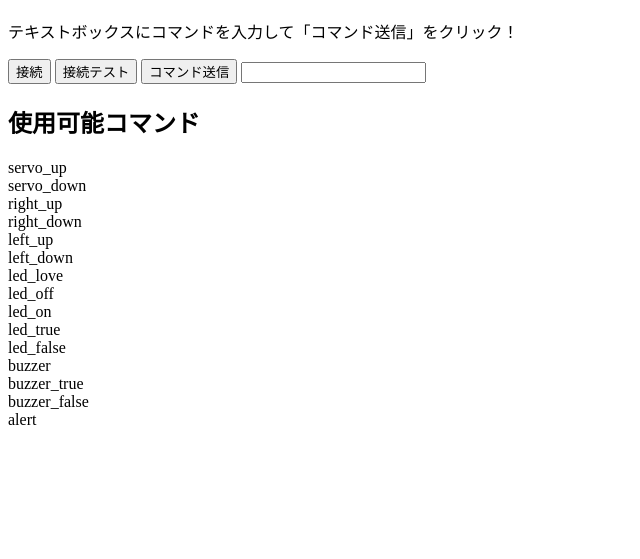
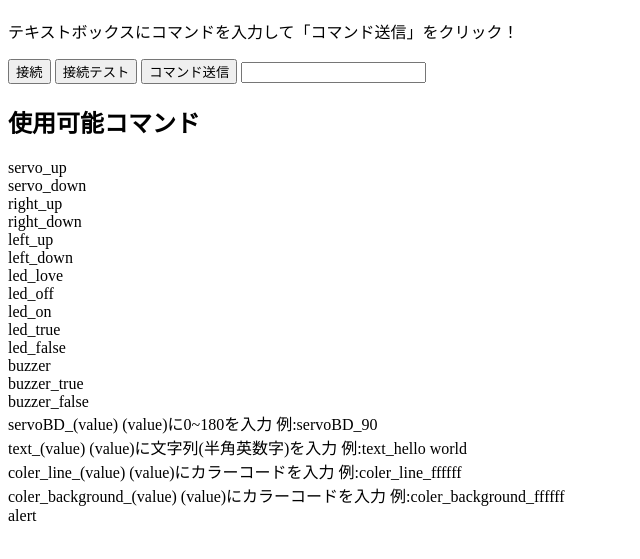
Before and after one commit to tairyou/remote, a plain HTML site: page index.html in a window 1280 px wide. Shown: the part 61-620 px from the top of the page, without its empty margins (0-640 px from the left). Drawn offline with Linux system fonts and the light colour scheme; no server answers.

Commit message:
Update index.html

```diff
--- a/index.html
+++ b/index.html
@@ -29,6 +29,10 @@
       buzzer<br>
       buzzer_true<br>
       buzzer_false<br>
+      servoBD_(value)  (value)に0~180を入力 例:servoBD_90<br>
+      text_(value)  (value)に文字列(半角英数字)を入力 例:text_hello world<br>
+      coler_line_(value)  (value)にカラーコードを入力 例:coler_line_ffffff<br>
+      coler_background_(value)  (value)にカラーコードを入力 例:coler_background_ffffff<br>
       alert</p>
 
 
```
